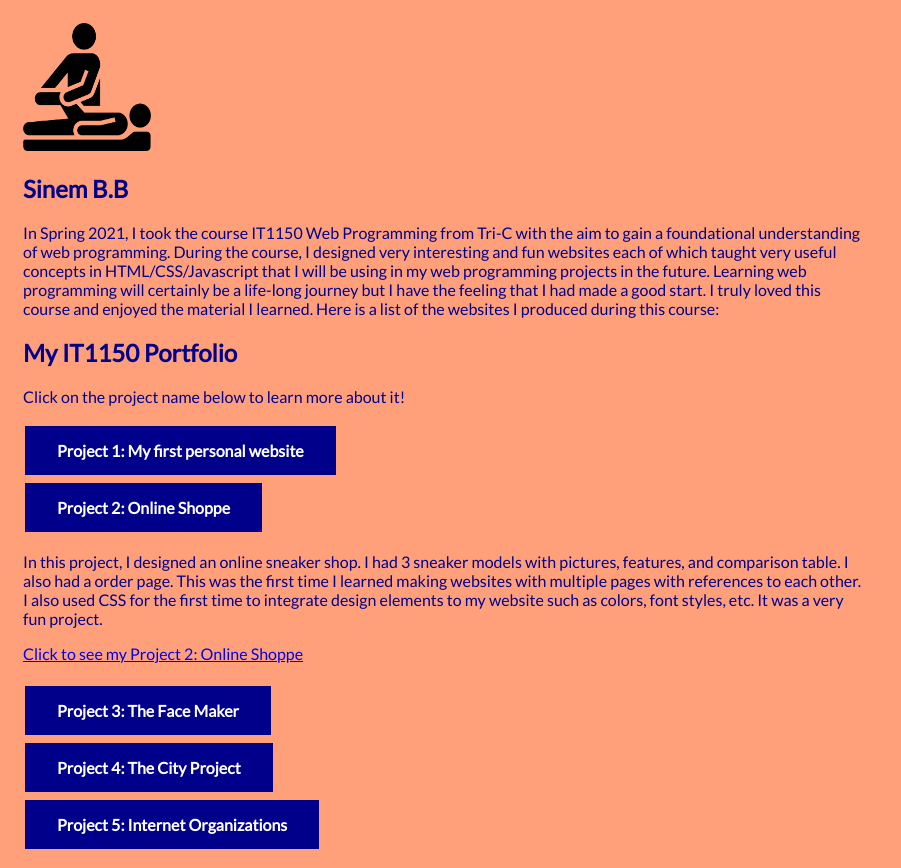
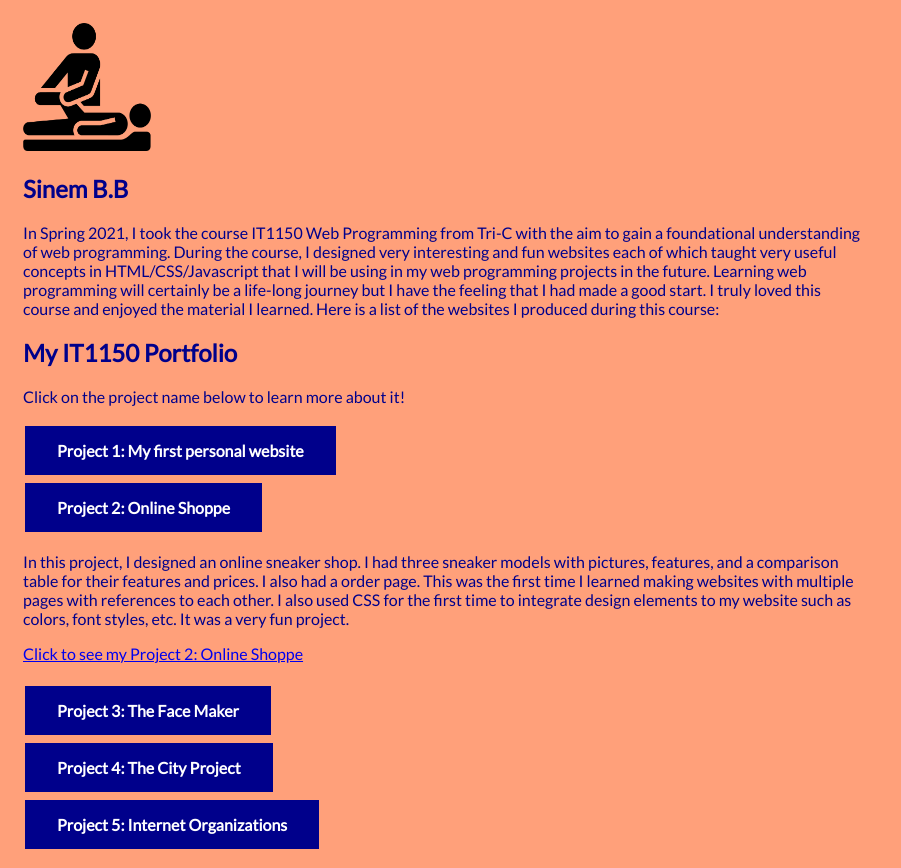
Before and after one commit to sinoscope/IT1150, a plain HTML site: page Lab6/index.html in a window 1280 px wide. Both pictures are taken after a click on the button "Project 2: Online Shoppe". Shown: the whole page, without its empty margins (0-901 px from the left). Drawn offline with nearby package versions, Linux system fonts and the light colour scheme.

Commit message:
Add files via upload

```diff
--- a/Lab6/index.html
+++ b/Lab6/index.html
@@ -82,7 +82,7 @@
 
         <button id="button2" class="button">Project 2: Online Shoppe</button>
         <div id="div2" class="hidden">
-            <p>In this project, I designed an online sneaker shop. I had 3 sneaker models with pictures, features, and comparison table. I also had a order page. This was the first time I learned making websites with multiple pages with references to each other. I also used CSS for the first time to integrate design elements to my website such as colors, font styles, etc. It was a very fun project.</p>
+            <p>In this project, I designed an online sneaker shop. I had three sneaker models with pictures, features, and a comparison table for their features and prices. I also had a order page. This was the first time I learned making websites with multiple pages with references to each other. I also used CSS for the first time to integrate design elements to my website such as colors, font styles, etc. It was a very fun project.</p>
             <a href="https://sinoscope.github.io/IT1150/Week2/">Click to see my Project 2: Online Shoppe</a>
         </div><br>
 
```
